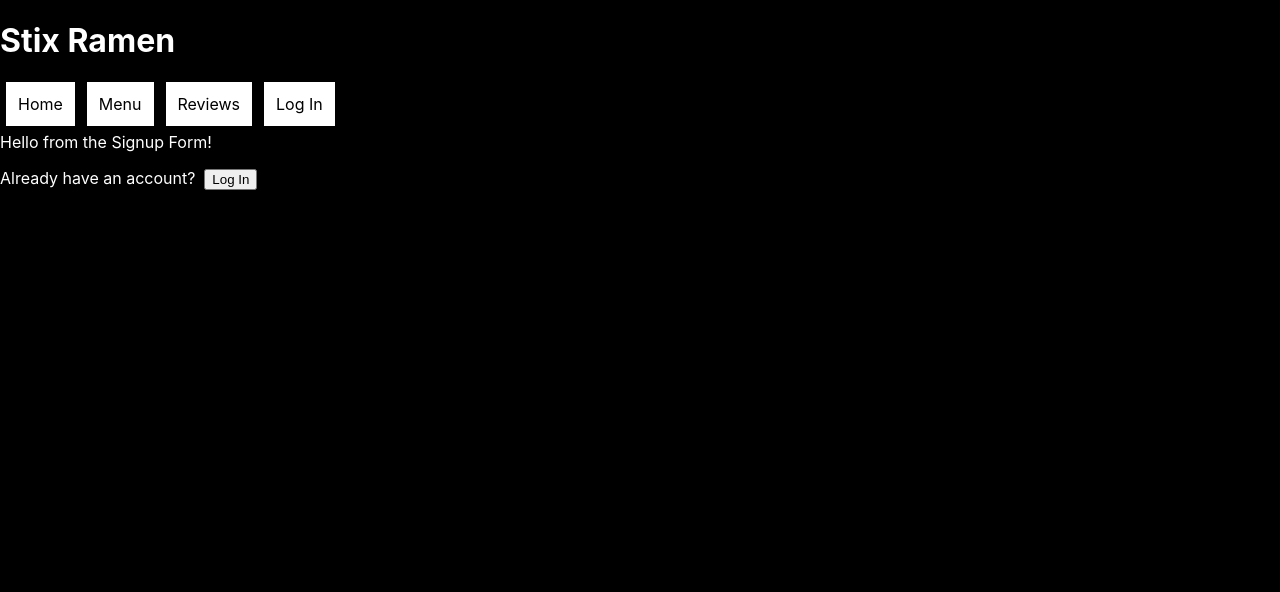
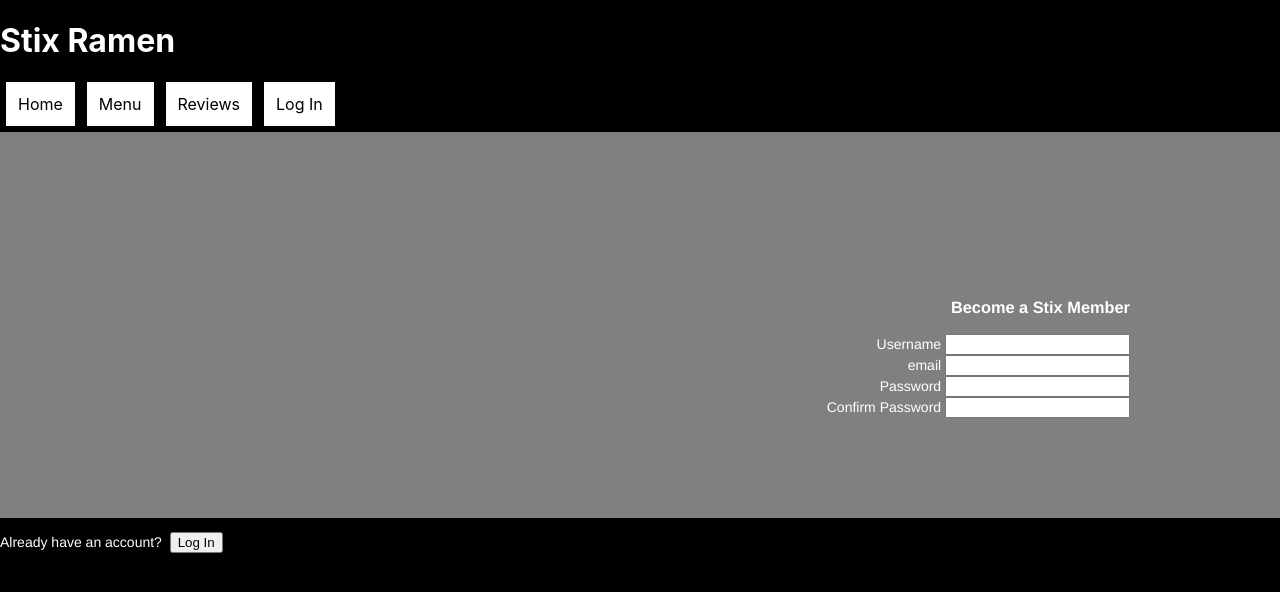
Before and after one commit to jane-stack/stix-ramen-app, a React (Create React App) app in the folder client/: page /login in a window 1280 px wide. Both pictures are taken after a click on the button "Sign Up". Shown: the top 592 px of the page. Built offline with nearby package versions, Linux system fonts and the light colour scheme.

Commit message:
Login and Signup are constructed

```diff
--- a/client/src/index.css
+++ b/client/src/index.css
@@ -21,8 +21,14 @@ body {
   color: white;
 }
 
+.App {
+  font-size: 14px;
+  font-family: "Helvetica", sans-serif;
+}
+
 .login-form {
-  padding: 50px;
-  text-align: left;
+  padding: 150px;
+  text-align: right;
   padding-bottom: 100px;
+  background-color: gray;
 }
--- a/client/src/pages/LoginForm.js
+++ b/client/src/pages/LoginForm.js
@@ -4,8 +4,13 @@ function LoginForm() {
     const [username, setUsername] = useState("");
     const [password, setPassword] = useState("");
 
+    function handleSubmit(e) {
+        e.preventDefault()
+        console.log("HELLO")
+    }
+
     return (
-        <form className="login-form">
+        <form className="login-form" onSubmit={handleSubmit}>
             <h3>Login to Stix</h3>
             <lable htmlFor="username">Username </lable>
             <input
--- a/client/src/pages/SignupForm.js
+++ b/client/src/pages/SignupForm.js
@@ -1,6 +1,47 @@
+import { useState } from "react";
+
 function SignupForm() {
+    const [username, setUsername] = useState("");
+    const [email, setEmail] = useState("");
+    const [password, setPassword] = useState("");
+    const [passwordConfirmation, setPasswordConfirmation] = useState("");
+
     return (
-        <div>Hello from the Signup Form!</div>
+        <form className="login-form">
+            <h3>Become a Stix Member</h3>
+            <lable htmlFor="username">Username </lable>
+            <input
+            type="text"
+            name="username"
+            value={username}
+            onChange={(e) => setUsername(e.target.value)}
+            />
+            <br/>
+            <lable htmlFor="email">email </lable>
+            <input
+            type="text"
+            name="email"
+            value={email}
+            onChange={(e) => setEmail(e.target.value)}
+            />
+            <br/>
+            <lable htmlFor="password">Password </lable>
+            <input
+            type="password"
+            name="password"
+            value={password}
+            onChange={(e) => setPassword(e.target.value)}
+            />
+            <br/>
+            <lable htmlFor="passwordConfirmation">Confirm Password </lable>
+            <input
+            type="text"
+            name="passwordConfirmation"
+            value={passwordConfirmation}
+            onChange={(e) => setPasswordConfirmation(e.target.value)}
+            />
+            <br/>
+        </form>
     )
 }
 export default SignupForm;
```
